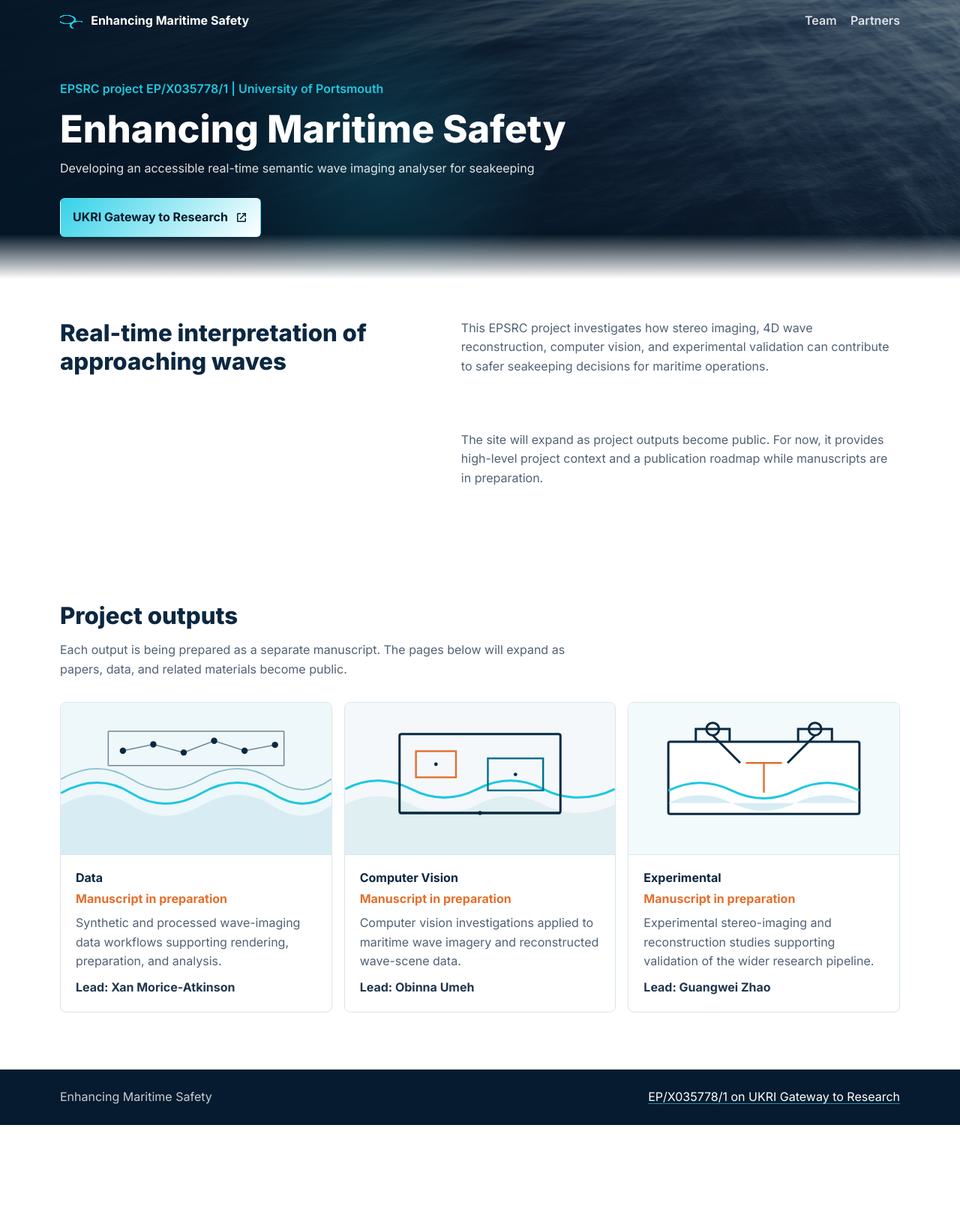
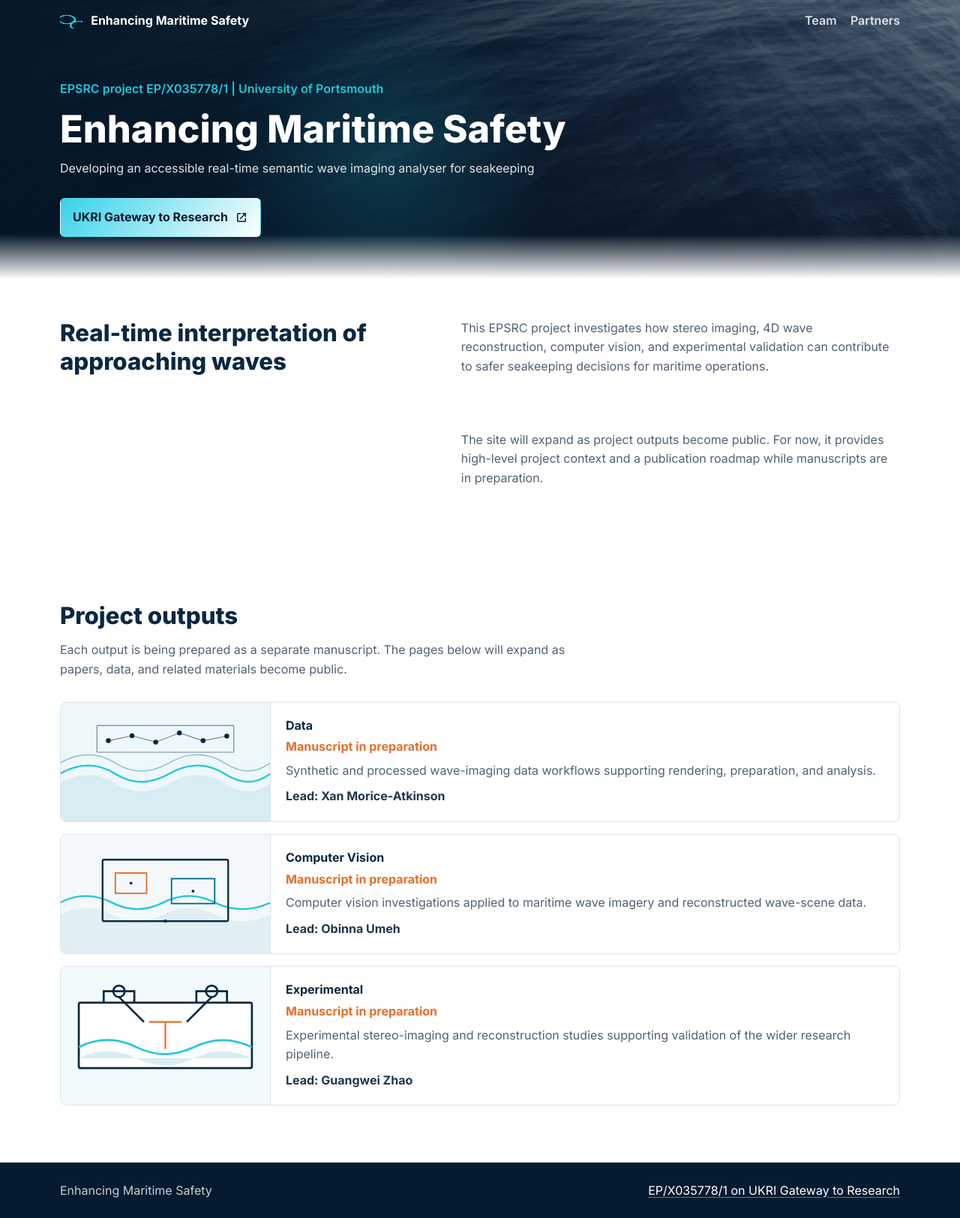
Before and after one commit to stereoocean/stereoocean.github.io, a Jekyll site: the page built from index.md, in a window 1280 px wide. Shown: the whole page at 75% size. Built offline with Jekyll 4.4.1, drawn with Linux system fonts in a browser that asks for light colours; before the commit the page ends 1500 px from its top, so only the background shows below that.

Commit message:
Change project outputs to vertical layout with horizontal cards

```diff
--- a/assets/css/site.css
+++ b/assets/css/site.css
@@ -341,7 +341,7 @@ h3 {
 
 .output-grid {
   display: grid;
-  grid-template-columns: repeat(3, minmax(0, 1fr));
+  grid-template-columns: 1fr;
   gap: 1rem;
 }
 
@@ -360,6 +360,7 @@ h3 {
 
 .output-link-card {
   display: grid;
+  grid-template-columns: 280px 1fr;
   text-decoration: none;
 }
 
@@ -372,8 +373,9 @@ h3 {
 .output-card-image {
   display: block;
   width: 100%;
-  aspect-ratio: 16 / 9;
-  border-bottom: 1px solid var(--line);
+  height: 100%;
+  border-right: 1px solid var(--line);
+  border-bottom: none;
   object-fit: cover;
 }
 
@@ -679,10 +681,13 @@ h3 {
     gap: 1.5rem;
   }
 
-  .output-grid,
   .team-grid,
   .partner-list {
     grid-template-columns: repeat(2, minmax(0, 1fr));
+  }
+
+  .output-link-card {
+    grid-template-columns: 200px 1fr;
   }
 
   .home-context-copy h2,
@@ -755,11 +760,21 @@ h3 {
     grid-column: 1;
   }
 
-  .output-grid,
   .team-grid,
   .partner-list,
   .output-meta {
     grid-template-columns: 1fr;
+  }
+
+  .output-link-card {
+    grid-template-columns: 1fr;
+  }
+
+  .output-card-image {
+    aspect-ratio: 16 / 9;
+    height: auto;
+    border-right: none;
+    border-bottom: 1px solid var(--line);
   }
 
   .page-title {
```
